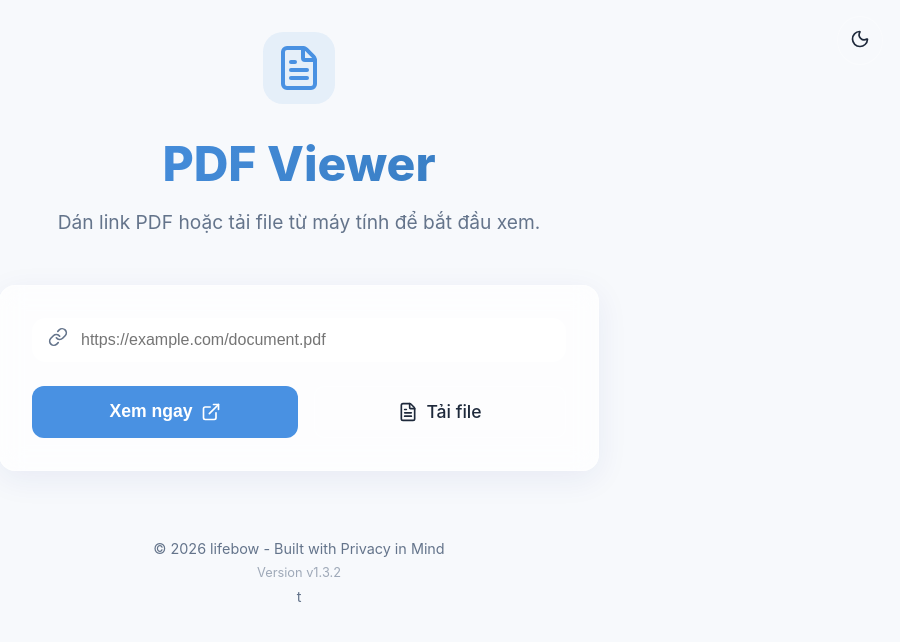
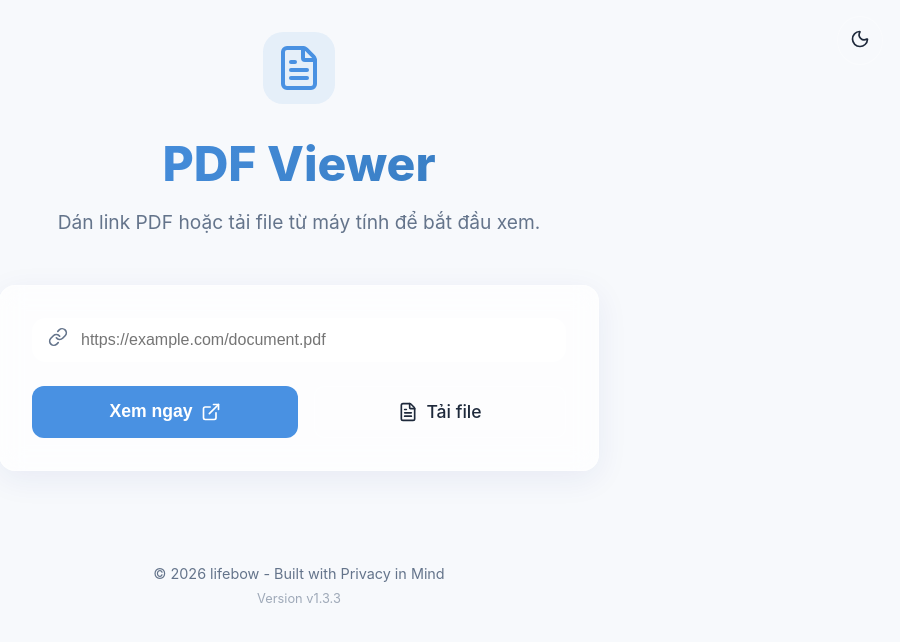
Before and after one commit to lifebow/pdf-viewer, a React (Vite) app: page / in a window 1280 px wide. Shown: the top 642 px of the page, without its empty margins (341-1241 px from the left). Built offline with nearby package versions, Linux system fonts and the light colour scheme.

Commit message:
update version in deployment

```diff
--- a/package.json
+++ b/package.json
@@ -1,7 +1,7 @@
 {
   "name": "pdf-viewer",
   "private": true,
-  "version": "1.3.2",
+  "version": "1.3.3",
   "type": "module",
   "scripts": {
     "dev": "vite",
--- a/src/App.tsx
+++ b/src/App.tsx
@@ -110,7 +110,7 @@ function App() {
 
       <footer style={{ marginTop: 'auto', paddingTop: '4rem', color: 'var(--text-muted)', fontSize: '0.9rem', display: 'flex', flexDirection: 'column', gap: '4px' }}>
         <div>© 2026 lifebow - Built with Privacy in Mind</div>
-        <div style={{ opacity: 0.6, fontSize: '0.8rem' }}>Version v{version}</div>t
+        <div style={{ opacity: 0.6, fontSize: '0.8rem' }}>Version v{version}</div>
       </footer>
     </div>
   );
```
Also changed, not shown: 1 other file (tests, documents, lock files or other folders).
